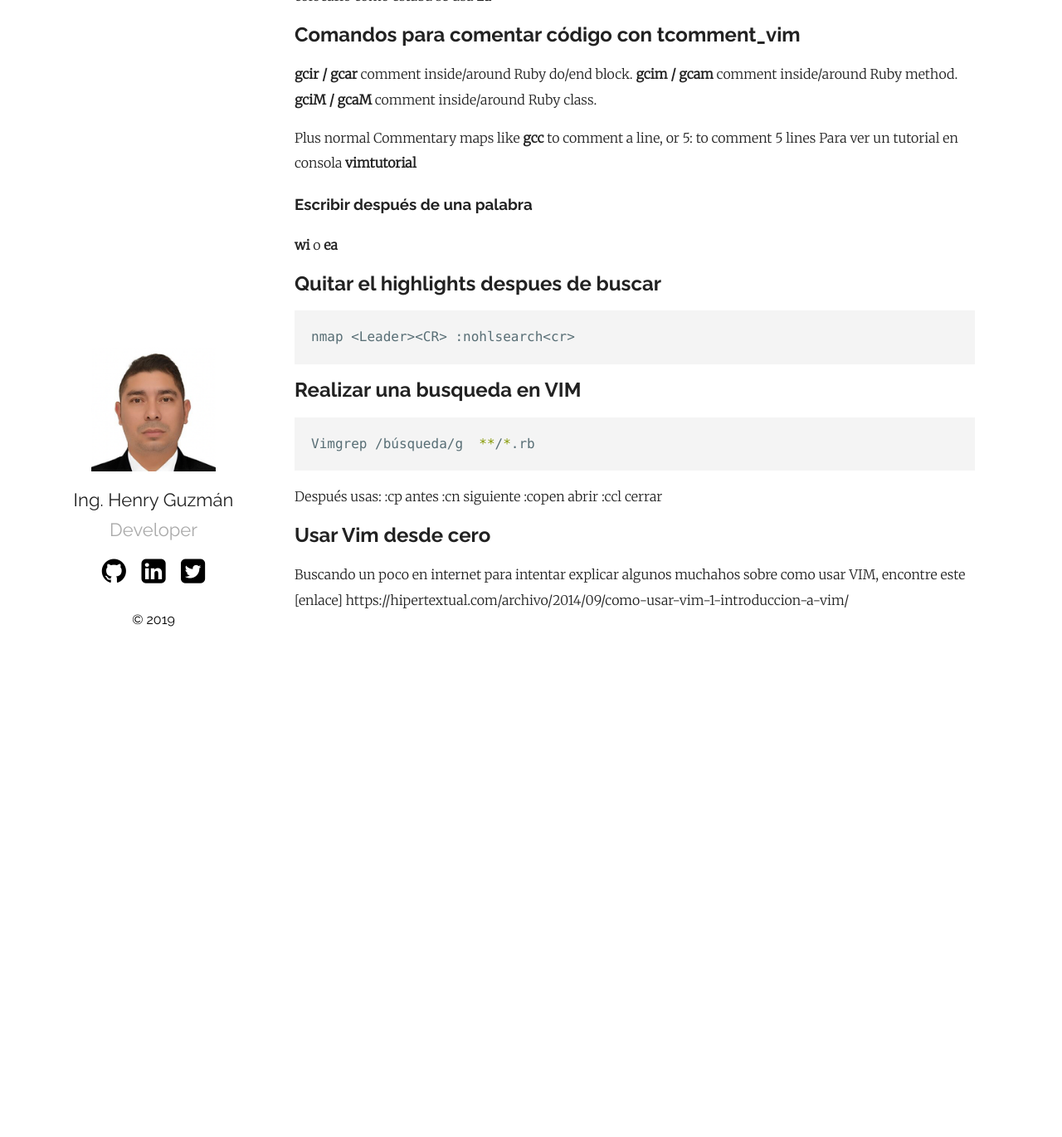
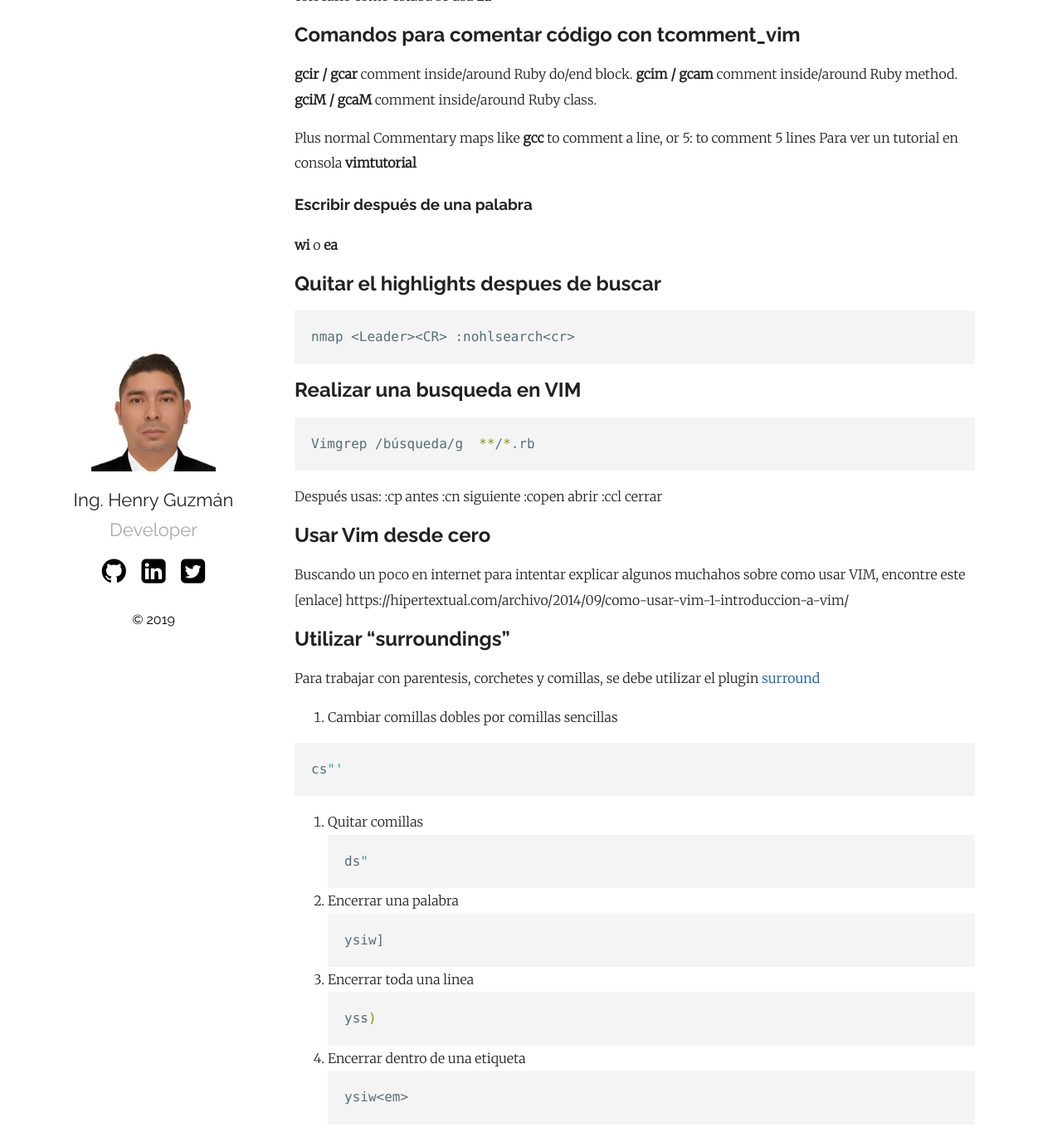
Before and after one commit to hguzman/hguzman.github.io, a Jekyll site: the page built from _posts/2019-11-29-listado-de-comandos-utiles-para-trabajar-en.vim.markdown, in a window 1280 px wide and 1400 px high, scrolled down 946 px. Shown: the top 1370 px of the window at 83% size. Built offline with Jekyll 4.4.1, drawn with Linux system fonts in a browser that asks for light colours; comment, search, counter and statistics services are not loaded; before the commit the page ends 1729 px from its top, so only the background shows below that.

Commit message:
Encerrar cosas con vim

````diff
--- a/_posts/2019-11-29-listado-de-comandos-utiles-para-trabajar-en.vim.markdown
+++ b/_posts/2019-11-29-listado-de-comandos-utiles-para-trabajar-en.vim.markdown
@@ -67,4 +67,31 @@ Después usas: :cp antes :cn siguiente :copen abrir :ccl cerrar
 
 Buscando un poco en internet para intentar explicar algunos muchahos sobre como usar VIM, encontre este [enlace] https://hipertextual.com/archivo/2014/09/como-usar-vim-1-introduccion-a-vim/
 
+## Utilizar "surroundings"
+
+Para trabajar con parentesis, corchetes y comillas, se debe utilizar el plugin [surround]
+
+1. Cambiar comillas dobles por comillas sencillas
+
+```shell
+cs"'
+```
+2. Quitar comillas
+```shell
+ds"
+```
+3. Encerrar una palabra
+```shell
+ysiw]
+```
+4. Encerrar toda una linea
+```shell
+yss)
+```
+5. Encerrar dentro de una etiqueta
+```shell
+ysiw<em>
+```
+
 [introcuccion]: https://hipertextual.com/archivo/2014/09/como-usar-vim-1-introduccion-a-vim/
+[surround]: https://github.com/tpope/vim-surround
````
